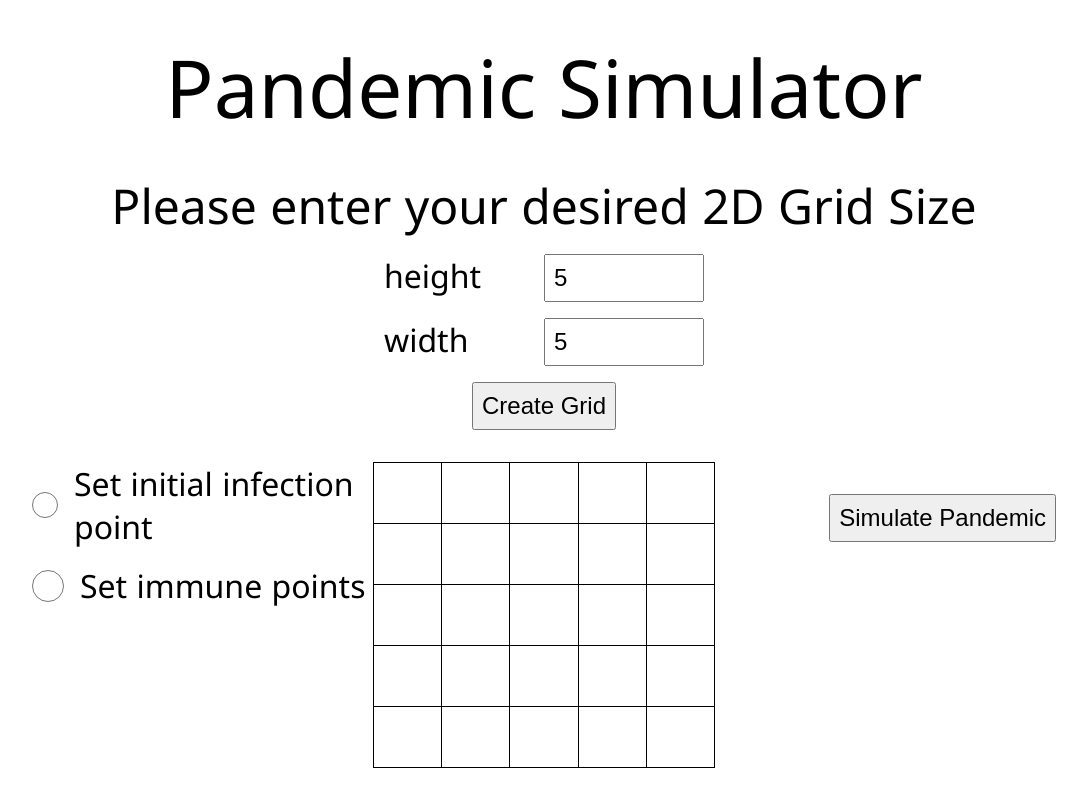
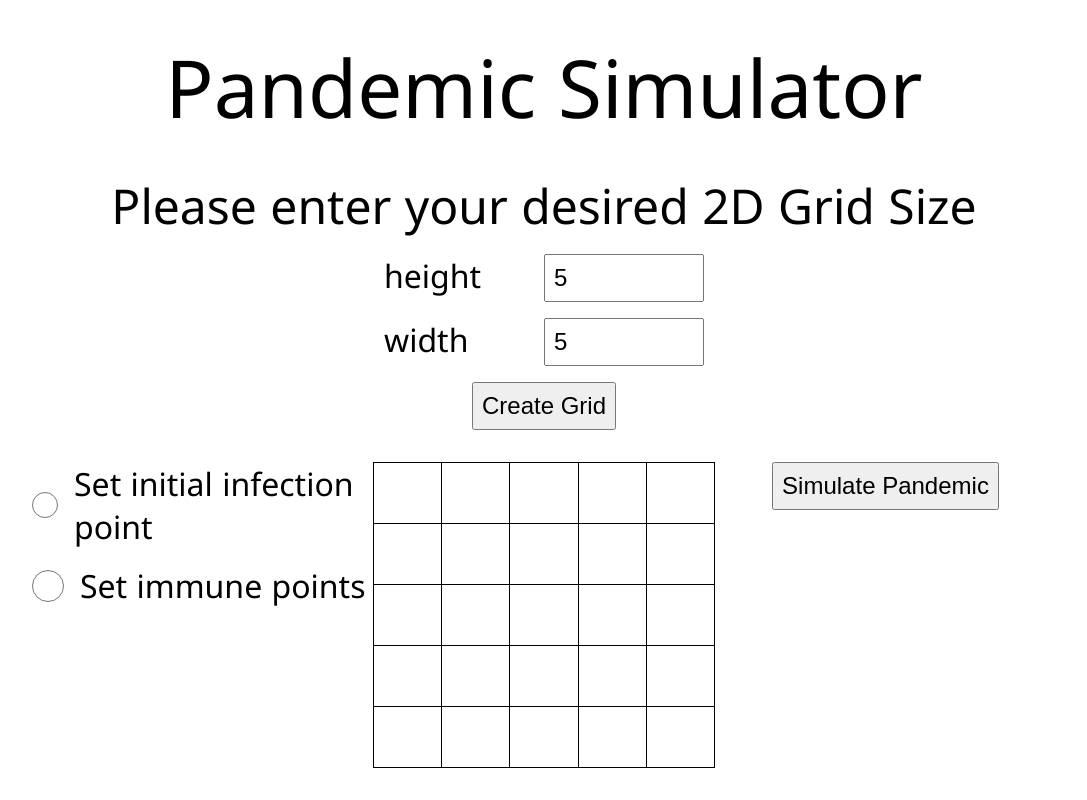
Before and after one commit to mbrecht/pandemic-sim, a Nuxt app: page / in a window 1280 px wide. Both pictures are taken after typing "5", "5" into the empty fields and a click on the button "Create Grid". Shown: the whole page, without its empty margins (96-1183 px from the left). Built offline with nearby package versions, Linux system fonts and the light colour scheme.

Commit message:
correctly displays days simulated

```diff
--- a/components/App.vue
+++ b/components/App.vue
@@ -6,8 +6,9 @@
       class="game"
       v-bind:board="board"
       v-bind:status="status"
+      v-bind:round="round"
       v-on:set-tile="setTile"
-      v-on:simulate="simulate"
+      v-on:simulate="startSimulation"
       :key="round"
     />
   </div>
@@ -27,8 +28,7 @@ export default {
   },
   methods: {
     createBoard({ width, height }) {
-      const board = new Board(width, height);
-      this.board = board;
+      this.board = new Board(height, width);
       this.isReady = true;
     },
 
@@ -37,13 +37,20 @@ export default {
       this.$forceUpdate();
     },
 
+    startSimulation() {
+      // Reset game values to initial conditions
+      this.round = 0;
+      // Begin simulation
+      this.simulate();
+    },
+
     simulate() {
-      const numInfected = this.board.simRound(); // how many were infected this round
-      this.round += 1;
+      if (this.board.simRound()) {
+        this.status = "simulating";
+        this.round += 1; // Increment to ensure game component renders
 
-      if (numInfected) {
-        this.status = "simulating";
-        setTimeout(this.simulate, 500);
+        const delay = 500; // time between rounds in ms
+        setTimeout(this.simulate, delay);
       } else {
         this.status = "idle";
       }
--- a/components/Game.vue
+++ b/components/Game.vue
@@ -7,17 +7,22 @@
       v-on:set-tile="setTile"
       :key="updateKey"
     />
-    <Button
-      content="Simulate Pandemic"
-      class="sim-btn"
-      v-on:on-click="simulate"
-    />
+    <div class="sim-group">
+      <Button
+        content="Simulate Pandemic"
+        class="sim-btn"
+        v-on:on-click="simulate"
+      />
+      <p v-show="round > 0 || status === simulating" class="sim-day">
+        Day {{ round }}
+      </p>
+    </div>
   </div>
 </template>
 
 <script>
 export default {
-  props: ["board", "numInfected", "status"],
+  props: ["board", "numInfected", "status", "round"],
   data() {
     return {
       selection: "healthy",
@@ -55,9 +60,16 @@ export default {
   flex: 1 1 0px;
 }
 
-.sim-btn {
-  margin-top: 2rem;
+.sim-group {
+  height: 100%;
+
   display: flex;
-  justify-content: flex-end;
+  flex-direction: column;
+  align-items: center;
+}
+
+.sim-day {
+  font-size: 1.5rem;
+  font-weight: bold;
 }
 </style>
```
